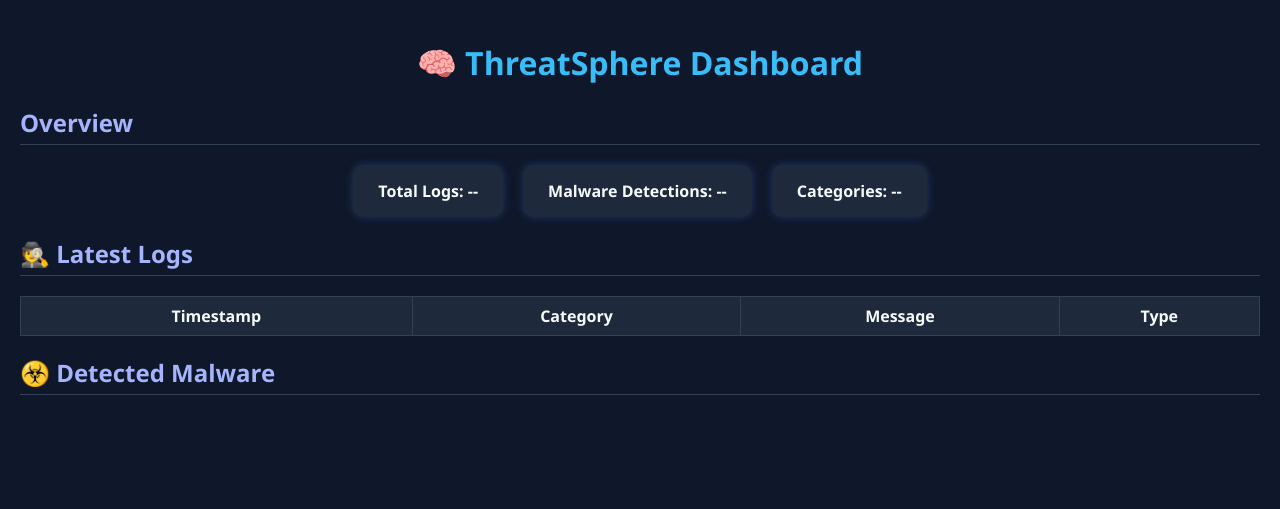
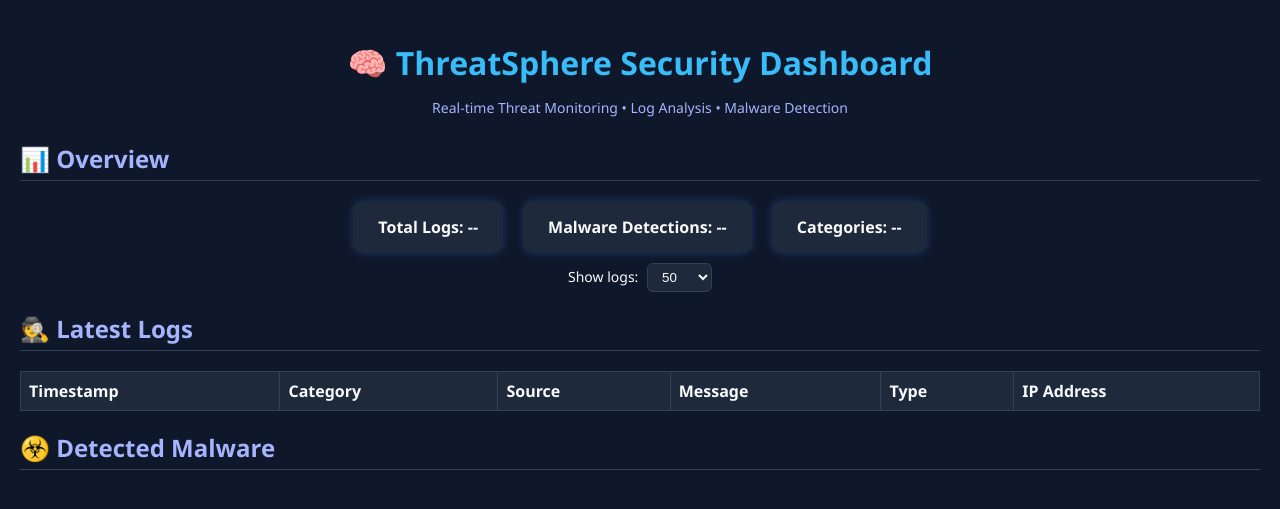
Before and after one commit to iceybubble/ThreatSphere, a Flask app: page / in a window 1280 px wide. Shown: the top 509 px of the page. Run offline with Flask 3, Linux system fonts and the light colour scheme; data that the repository does not hold is empty.

Commit message:
modified frontend

```diff
--- a/static/script.js
+++ b/static/script.js
@@ -2,10 +2,15 @@ const BACKEND = "http://127.0.0.1:5000";
 const API_KEY = "67b3a9472aa29263913b4db06c947773c3b21aff86bebd2156de015283ba01e2";
 
 async function secureFetch(url) {
-  return fetch(url, {
-    headers: { "X-API-KEY": API_KEY }
-  });
+  return fetch(url, { headers: { "X-API-KEY": API_KEY } });
 }
+
+let logLimit = 50; // Default
+
+document.getElementById("logLimit").addEventListener("change", e => {
+  logLimit = parseInt(e.target.value);
+  loadDashboard();
+});
 
 async function loadDashboard() {
   try {
@@ -15,70 +20,65 @@ async function loadDashboard() {
       secureFetch(`${BACKEND}/malware`)
     ]);
 
-    if (!logsRes.ok) throw new Error("Logs unauthorized");
+    if (!logsRes.ok) throw new Error("Unauthorized");
+
     const logs = await logsRes.json();
     const categories = await categoriesRes.json();
     const malware = await malwareRes.json();
 
-    // Update overview cards
     document.getElementById("totalLogsCard").innerText = `Total Logs: ${logs.length}`;
     document.getElementById("malwareCard").innerText = `Malware Detections: ${malware.length}`;
     document.getElementById("categoryCard").innerText = `Categories: ${Object.keys(categories).length}`;
 
-    // Update Latest Logs table
     const tbody = document.querySelector("#logsTable tbody");
     tbody.innerHTML = "";
-    logs.slice(0, 10).forEach(log => {
+    logs.slice(0, logLimit).forEach(log => {
       tbody.innerHTML += `
         <tr>
           <td>${log.received_at || "--"}</td>
-          <td>${log.category || "--"}</td>
-          <td>${log.summary || "--"}</td>
-          <td>${log.level || "--"}</td>
+          <td>${log.category || "unknown"}</td>
+          <td>${log.source || "N/A"}</td>
+          <td>${log.summary || "No summary"}</td>
+          <td>${log.level || "INFO"}</td>
+          <td>${log.ip || "127.0.0.1"}</td>
         </tr>`;
     });
 
-    // Update Malware section
     const malwareList = document.getElementById("malwareList");
     malwareList.innerHTML = "";
     malware.forEach(m => {
       const li = document.createElement("li");
-      li.textContent = `${m.filename} — ${m.threat}`;
+      li.textContent = `${m.filename || "Unknown"} — ${m.threat || "Suspicious"}`;
       malwareList.appendChild(li);
     });
   } catch (err) {
-    console.error("Failed to load dashboard:", err);
+    console.error("Dashboard load error:", err);
   }
 }
 
-loadDashboard();
-setInterval(loadDashboard, 10000);
+// MODAL FUNCTIONS
+function openModal(id) { document.getElementById(id).style.display = "flex"; }
+function closeModal(id) { document.getElementById(id).style.display = "none"; }
 
-// ========== Modal Logic ==========
-function openModal(id) {
-  document.getElementById(id).style.display = "flex";
-}
-function closeModal(id) {
-  document.getElementById(id).style.display = "none";
-}
 document.querySelectorAll(".close").forEach(btn => {
   btn.addEventListener("click", e => closeModal(e.target.dataset.target));
 });
-window.onclick = e => {
-  if (e.target.classList.contains("modal")) e.target.style.display = "none";
-};
 
-// ========== Click Handlers for Cards ==========
+window.onclick = e => { if (e.target.classList.contains("modal")) e.target.style.display = "none"; };
+
+// Card click handlers
 document.getElementById("totalLogsCard").addEventListener("click", async () => {
   const res = await secureFetch(`${BACKEND}/logs/recent`);
   const logs = await res.json();
   const body = document.getElementById("logsModalBody");
-  body.innerHTML = logs.map(log =>
+  body.innerHTML = logs.slice(0, logLimit).map(log =>
     `<tr>
       <td>${log.received_at || "--"}</td>
-      <td>${log.category || "--"}</td>
-      <td>${log.summary || "--"}</td>
-      <td>${log.level || "--"}</td>
+      <td>${log.category || "unknown"}</td>
+      <td>${log.source || "N/A"}</td>
+      <td>${log.summary || "No summary"}</td>
+      <td>${log.level || "INFO"}</td>
+      <td>${log.ip || "127.0.0.1"}</td>
     </tr>`
   ).join("");
   openModal("logsModal");
@@ -103,3 +103,6 @@ document.getElementById("categoryCard").addEventListener("click", async () => {
     .join("");
   openModal("categoriesModal");
 });
+
+loadDashboard();
+setInterval(loadDashboard, 15000);
--- a/static/style.css
+++ b/static/style.css
@@ -9,6 +9,14 @@ body {
 h1 {
   text-align: center;
   color: #38bdf8;
+  margin-bottom: 5px;
+}
+
+.subtitle {
+  text-align: center;
+  color: #a5b4fc;
+  font-size: 14px;
+  margin-bottom: 25px;
 }
 
 h2 {
@@ -21,7 +29,7 @@ h2 {
   display: flex;
   justify-content: center;
   gap: 20px;
-  margin-bottom: 20px;
+  margin-bottom: 10px;
 }
 
 .card {
@@ -39,6 +47,21 @@ h2 {
   box-shadow: 0 0 12px rgba(59, 130, 246, 0.6);
 }
 
+.log-limit {
+  text-align: center;
+  margin-bottom: 20px;
+  font-size: 14px;
+}
+
+select {
+  background: #1e293b;
+  color: #f8fafc;
+  border: 1px solid #334155;
+  border-radius: 6px;
+  padding: 5px 10px;
+  margin-left: 5px;
+}
+
 table {
   width: 100%;
   border-collapse: collapse;
@@ -48,6 +71,7 @@ table {
 table th, table td {
   border: 1px solid #334155;
   padding: 8px;
+  text-align: left;
 }
 
 table th {
@@ -59,7 +83,7 @@ ul {
   padding-left: 20px;
 }
 
-/* ================== MODALS ================== */
+/* MODALS */
 .modal {
   display: none;
   position: fixed;
@@ -78,7 +102,7 @@ ul {
   margin: 5% auto;
   padding: 20px;
   border-radius: 12px;
-  width: 80%;
+  width: 85%;
   color: #fff;
   max-height: 80vh;
   overflow-y: auto;
@@ -94,7 +118,6 @@ ul {
 }
 .close:hover { color: #ff9f9f; }
 
-/* Animations */
 @keyframes fadeIn {
   from {opacity: 0;}
   to {opacity: 1;}
--- a/templates/index.html
+++ b/templates/index.html
@@ -1,22 +1,34 @@
 <!DOCTYPE html>
 <html lang="en">
 <head>
-  <meta charset="UTF-8">
-  <title>ThreatSphere Dashboard</title>
-  <link rel="stylesheet" href="/static/style.css">
+  <meta charset="UTF-8" />
+  <title>ThreatSphere Security Dashboard</title>
+  <link rel="stylesheet" href="/static/style.css" />
 </head>
 <body>
-  <h1>🧠 ThreatSphere Dashboard</h1>
+  <h1>🧠 ThreatSphere Security Dashboard</h1>
+  <p class="subtitle">Real-time Threat Monitoring • Log Analysis • Malware Detection</p>
 
+  <!-- ===== Overview ===== -->
   <section id="overview">
-    <h2>Overview</h2>
+    <h2>📊 Overview</h2>
     <div class="stats">
       <div class="card clickable" id="totalLogsCard">Total Logs: --</div>
       <div class="card clickable" id="malwareCard">Malware Detections: --</div>
       <div class="card clickable" id="categoryCard">Categories: --</div>
     </div>
+
+    <div class="log-limit">
+      <label for="logLimit">Show logs:</label>
+      <select id="logLimit">
+        <option value="10">10</option>
+        <option value="50" selected>50</option>
+        <option value="100">100</option>
+      </select>
+    </div>
   </section>
 
+  <!-- ===== Latest Logs ===== -->
   <section id="latestLogs">
     <h2>🕵️ Latest Logs</h2>
     <table id="logsTable">
@@ -24,35 +36,38 @@
         <tr>
           <th>Timestamp</th>
           <th>Category</th>
+          <th>Source</th>
           <th>Message</th>
           <th>Type</th>
+          <th>IP Address</th>
         </tr>
       </thead>
       <tbody></tbody>
     </table>
   </section>
 
+  <!-- ===== Malware ===== -->
   <section id="malware">
     <h2>☣️ Detected Malware</h2>
     <ul id="malwareList"></ul>
   </section>
 
-  <!-- ================== MODALS ================== -->
-
-  <!-- Logs Modal -->
+  <!-- ===== Modals ===== -->
   <div id="logsModal" class="modal">
     <div class="modal-content">
       <span class="close" data-target="logsModal">&times;</span>
       <h2>All Logs</h2>
       <table>
         <thead>
-          <tr><th>Timestamp</th><th>Category</th><th>Message</th><th>Type</th></tr></thead>
+          <tr>
+            <th>Timestamp</th><th>Category</th><th>Source</th><th>Message</th><th>Type</th><th>IP</th>
+          </tr>
+        </thead>
         <tbody id="logsModalBody"></tbody>
       </table>
     </div>
   </div>
 
-  <!-- Malware Modal -->
   <div id="malwareModal" class="modal">
     <div class="modal-content">
       <span class="close" data-target="malwareModal">&times;</span>
@@ -61,7 +76,6 @@
     </div>
   </div>
 
-  <!-- Categories Modal -->
   <div id="categoriesModal" class="modal">
     <div class="modal-content">
       <span class="close" data-target="categoriesModal">&times;</span>
```
Also changed, not shown: 1 other file.
